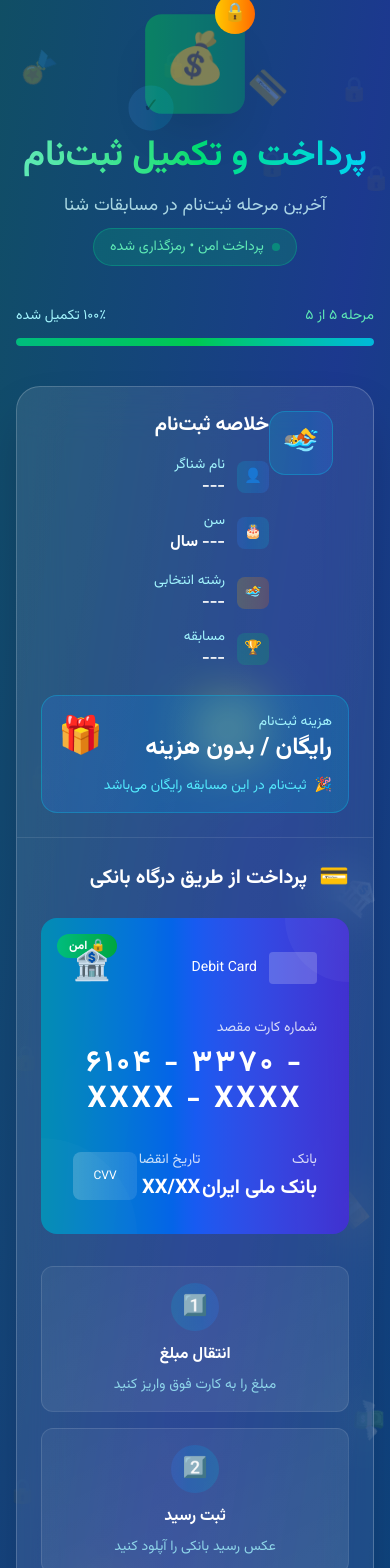
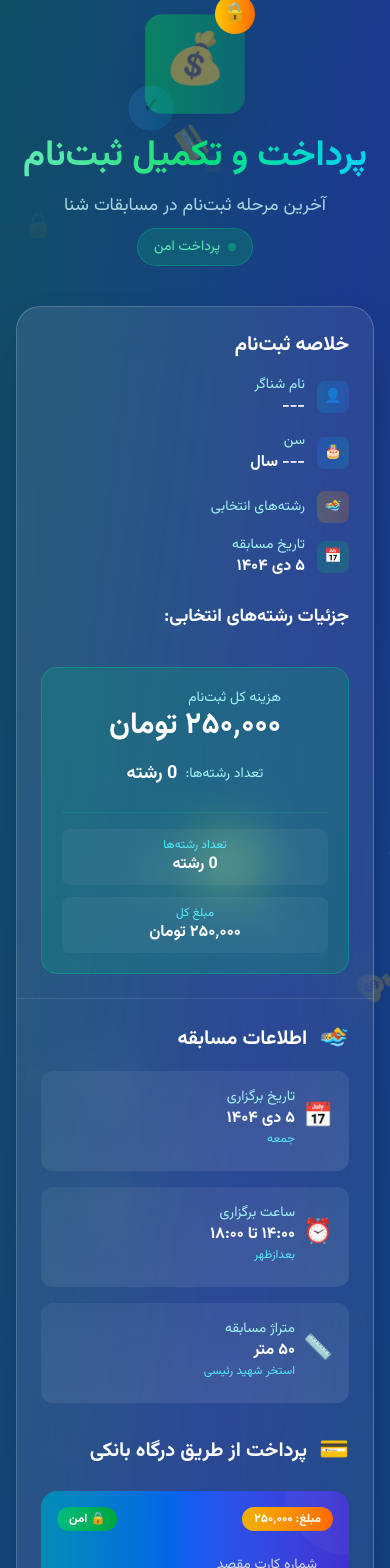
Before and after one commit to mobina211/SwimLeagueEntry, a Vue app: page /payment in a window 390 px wide. Shown: the top 1568 px of the page. Built offline with nearby package versions, Linux system fonts and the light colour scheme.

Commit message:
fixed payment info

```diff
--- a/src/components/Payment.vue
+++ b/src/components/Payment.vue
@@ -64,18 +64,7 @@
         <div
           class="inline-flex items-center px-4 py-2 rounded-full bg-gradient-to-r from-emerald-500/20 to-green-500/20 border border-emerald-400/30">
           <span class="w-2 h-2 rounded-full bg-emerald-500 animate-pulse ml-2"></span>
-          <span class="text-sm text-emerald-300 font-medium">پرداخت امن • رمزگذاری شده</span>
-        </div>
-      </div>
-
-      <!-- Progress indicator -->
-      <div class="mb-10">
-        <div class="flex items-center justify-between mb-3">
-          <span class="text-sm text-emerald-300 font-medium">مرحله ۵ از ۵</span>
-          <span class="text-sm text-cyan-200">۱۰۰٪ تکمیل شده</span>
-        </div>
-        <div class="h-2 bg-white/10 rounded-full overflow-hidden">
-          <div class="h-full bg-gradient-to-r from-emerald-500 via-green-500 to-cyan-500 rounded-full w-full"></div>
+          <span class="text-sm text-emerald-300 font-medium">پرداخت امن</span>
         </div>
       </div>
 
@@ -84,14 +73,12 @@
         class="bg-gradient-to-br from-white/10 to-white/5 backdrop-blur-xl rounded-3xl shadow-2xl border border-white/20 overflow-hidden">
         <!-- Registration summary -->
         <div class="p-6 md:p-8 border-b border-white/10">
-          <div class="flex items-start space-x-4 space-x-reverse mb-6">
-            <div
-              class="w-16 h-16 rounded-2xl bg-gradient-to-r from-cyan-500/20 to-blue-500/20 border border-cyan-400/30 flex items-center justify-center">
-              <span class="text-3xl">🏊</span>
-            </div>
+          <div class="flex items-start mb-6">
             <div class="flex-1">
-              <h2 class="text-xl font-bold text-white mb-2">خلاصه ثبت‌نام</h2>
-              <div class="grid grid-cols-1 md:grid-cols-2 gap-4 mt-4">
+              <h2 class="text-xl font-bold text-white mb-4">خلاصه ثبت‌نام</h2>
+
+              <!-- User basic info -->
+              <div class="grid grid-cols-1 md:grid-cols-2 gap-4 mb-6">
                 <div class="space-y-3">
                   <div class="flex items-center">
                     <div
@@ -100,7 +87,7 @@
                     </div>
                     <div>
                       <p class="text-sm text-cyan-200">نام شناگر</p>
-                      <p class="font-bold text-white">{{ reg.user?.name || '---' }}</p>
+                      <p class="font-bold text-white">{{ userData?.name || '---' }}</p>
                     </div>
                   </div>
                   <div class="flex items-center">
@@ -110,7 +97,7 @@
                     </div>
                     <div>
                       <p class="text-sm text-cyan-200">سن</p>
-                      <p class="font-bold text-white">{{ reg.user?.age || '---' }} سال</p>
+                      <p class="font-bold text-white">{{ userData?.age || '---' }} سال</p>
                     </div>
                   </div>
                 </div>
@@ -118,21 +105,46 @@
                   <div class="flex items-center">
                     <div
                       class="w-8 h-8 rounded-lg bg-gradient-to-r from-yellow-500/20 to-orange-500/20 flex items-center justify-center ml-3">
-                      <span class="text-sm">{{ getMajorIcon(reg.user?.major) }}</span>
+                      <span class="text-sm">{{ getMajorIcon(selectedMajors[0]) }}</span>
                     </div>
                     <div>
-                      <p class="text-sm text-cyan-200">رشته انتخابی</p>
+                      <p class="text-sm text-cyan-200">رشته‌های انتخابی</p>
                       <p class="font-bold text-white">{{ displayMajor }}</p>
                     </div>
                   </div>
                   <div class="flex items-center">
                     <div
                       class="w-8 h-8 rounded-lg bg-gradient-to-r from-emerald-500/20 to-green-500/20 flex items-center justify-center ml-3">
-                      <span class="text-sm">🏆</span>
+                      <span class="text-sm">📅</span>
                     </div>
                     <div>
-                      <p class="text-sm text-cyan-200">مسابقه</p>
-                      <p class="font-bold text-white">{{ reg.selected?.raceName || '---' }}</p>
+                      <p class="text-sm text-cyan-200">تاریخ مسابقه</p>
+                      <p class="font-bold text-white">{{ competitionDate }}</p>
+                    </div>
+                  </div>
+                </div>
+              </div>
+
+              <!-- Selected majors details -->
+              <div class="mt-4">
+                <h3 class="text-lg font-bold text-white mb-3">جزئیات رشته‌های انتخابی:</h3>
+                <div class="space-y-3">
+                  <div v-for="(major, index) in selectedMajors" :key="index"
+                    class="flex items-center justify-between p-3 rounded-xl bg-gradient-to-r from-white/5 to-white/10">
+                    <div class="flex items-center">
+                      <div class="w-10 h-10 rounded-lg flex items-center justify-center ml-3"
+                        :class="getMajorBadgeClass(major)">
+                        <span class="text-lg">{{ getMajorIcon(major) }}</span>
+                      </div>
+                      <div>
+                        <p class="font-medium text-white">{{ getMajorTitle(major) }}</p>
+                        <p class="text-xs text-cyan-200/70">{{ getMajorDescriptionShort(major) }}</p>
+                      </div>
+                    </div>
+                    <div class="text-right flex">
+                      <p class="text-md text-cyan-200 mx-4">متراژ</p>
+                      <p class="text-white">{{ competitionDistance.toLocaleString('fa-IR') }}</p>
+
                     </div>
                   </div>
                 </div>
@@ -140,31 +152,90 @@
             </div>
           </div>
 
-          <!-- Fee box -->
-          <div class="mt-6 p-4 rounded-2xl"
-            :class="fee > 0 ? 'bg-gradient-to-r from-emerald-500/20 to-green-500/20 border border-emerald-400/30' : 'bg-gradient-to-r from-blue-500/20 to-cyan-500/20 border border-cyan-400/30'">
-            <div class="flex items-center justify-between">
-              <div>
-                <p class="text-sm text-cyan-200">هزینه ثبت‌نام</p>
-                <p class="text-2xl font-black text-white">{{ feeText }}</p>
+          <!-- Total fee box -->
+          <div
+            class="mt-6 p-5 rounded-2xl bg-gradient-to-r from-emerald-500/20 to-green-500/20 border border-emerald-400/30">
+            <div class="flex flex-col md:flex-row items-center justify-between">
+              <div class="mb-4 md:mb-0">
+                <p class="text-sm text-cyan-200">هزینه کل ثبت‌نام</p>
+                <div class="flex items-center space-x-4 space-x-reverse">
+                  <p class="text-3xl font-black text-white">{{ totalFee.toLocaleString('fa-IR') }} تومان</p>
+                  <div v-if="hasDiscount"
+                    class="inline-flex items-center px-3 py-1 rounded-full bg-gradient-to-r from-yellow-500/20 to-orange-500/20">
+                    <span class="text-yellow-300 text-sm font-medium">تخفیف ۲۰٪</span>
+                  </div>
+                </div>
               </div>
-              <div class="text-4xl">
-                {{ fee > 0 ? '💰' : '🎁' }}
+
+              <div class="text-center md:text-right">
+                <div class="flex items-center justify-center md:justify-end mb-2">
+                  <span class="text-cyan-200 text-sm ml-2">تعداد رشته‌ها:</span>
+                  <span class="font-bold text-white text-lg">{{ selectedMajors.length }} رشته</span>
+                </div>
               </div>
             </div>
-            <div v-if="fee > 0" class="mt-3 text-sm text-emerald-300 flex items-center">
-              <span class="ml-2">ℹ️</span>
-              <span>این مبلغ غیرقابل استرداد می‌باشد</span>
-            </div>
-            <div v-else class="mt-3 text-sm text-cyan-300 flex items-center">
-              <span class="ml-2">🎉</span>
-              <span>ثبت‌نام در این مسابقه رایگان می‌باشد</span>
+
+            <!-- Fee breakdown -->
+            <div class="mt-4 pt-4 border-t border-emerald-400/20">
+              <div class="grid grid-cols-1 md:grid-cols-2 gap-3">
+                <div class="text-center p-2 rounded-lg bg-white/5">
+                  <p class="text-xs text-cyan-300">تعداد رشته‌ها</p>
+                  <p class="font-bold text-white">{{ selectedMajors.length }} رشته</p>
+                </div>
+                <div class="text-center p-2 rounded-lg bg-white/5">
+                  <p class="text-xs text-cyan-300">مبلغ کل</p>
+                  <p class="font-bold text-white">{{ totalFee.toLocaleString('fa-IR') }} تومان</p>
+                </div>
+              </div>
             </div>
           </div>
         </div>
 
         <!-- Payment instructions -->
         <div class="p-6 md:p-8">
+          <!-- Competition details -->
+          <div class="mb-8">
+            <h3 class="text-xl font-bold text-white mb-4 flex items-center">
+              <span class="ml-3 text-2xl">🏊</span>
+              اطلاعات مسابقه
+            </h3>
+
+            <div class="grid grid-cols-1 md:grid-cols-3 gap-4">
+              <div class="bg-gradient-to-br from-white/5 to-white/10 p-4 rounded-xl">
+                <div class="flex items-center mb-2">
+                  <span class="text-2xl ml-2">📅</span>
+                  <div>
+                    <p class="text-sm text-cyan-200">تاریخ برگزاری</p>
+                    <p class="font-bold text-white">{{ competitionDate }}</p>
+                    <p class="text-xs text-cyan-300">{{ competitionDay }}</p>
+                  </div>
+                </div>
+              </div>
+
+              <div class="bg-gradient-to-br from-white/5 to-white/10 p-4 rounded-xl">
+                <div class="flex items-center mb-2">
+                  <span class="text-2xl ml-2">⏰</span>
+                  <div>
+                    <p class="text-sm text-cyan-200">ساعت برگزاری</p>
+                    <p class="font-bold text-white">{{ competitionTime }}</p>
+                    <p class="text-xs text-cyan-300">{{ userData?.age < 12 ? 'صبح' : 'بعدازظهر' }}</p>
+                  </div>
+                </div>
+              </div>
+
+              <div class="bg-gradient-to-br from-white/5 to-white/10 p-4 rounded-xl">
+                <div class="flex items-center mb-2">
+                  <span class="text-2xl ml-2">📏</span>
+                  <div>
+                    <p class="text-sm text-cyan-200">متراژ مسابقه</p>
+                    <p class="font-bold text-white">{{ competitionDistance }} متر</p>
+                    <p class="text-xs text-cyan-300">استخر شهید رئیسی</p>
+                  </div>
+                </div>
+              </div>
+            </div>
+          </div>
+
           <!-- Bank card section -->
           <div class="mb-10">
             <h3 class="text-xl font-bold text-white mb-6 flex items-center">
@@ -173,7 +244,7 @@
             </h3>
 
             <!-- Bank card design -->
-            <div class="relative overflow-hidden rounded-2xl">
+            <div class="relative overflow-hidden rounded-2xl mb-8">
               <!-- Card background -->
               <div class="absolute inset-0 bg-gradient-to-r from-cyan-600 via-blue-600 to-indigo-700 opacity-90"></div>
 
@@ -189,32 +260,15 @@
               <div class="relative z-10 p-8">
                 <div class="flex items-center justify-between mb-8">
                   <div class="flex items-center">
-                    <div class="w-12 h-8 rounded bg-white/20 ml-3"></div>
-                    <span class="text-white text-sm font-medium">Debit Card</span>
                   </div>
-                  <div class="text-3xl">🏦</div>
                 </div>
 
                 <div class="mb-8">
                   <div class="text-white/80 text-sm mb-2">شماره کارت مقصد</div>
                   <div class="text-3xl font-mono font-bold text-white tracking-widest dir-ltr">
-                    ۶۱۰۴ - ۳۳۷۰ - XXXX - XXXX
+                    6174 - 3376 - 0405 - 5028
                   </div>
-                </div>
-
-                <div class="flex items-center justify-between">
-                  <div>
-                    <div class="text-white/80 text-sm mb-1">بانک</div>
-                    <div class="text-xl font-bold text-white">بانک ملی ایران</div>
-                  </div>
-                  <div>
-                    <div class="text-white/80 text-sm mb-1">تاریخ انقضا</div>
-                    <div class="text-xl font-bold text-white">XX/XX</div>
-                  </div>
-                  <div
-                    class="w-16 h-12 rounded-lg bg-gradient-to-r from-white/20 to-white/10 flex items-center justify-center">
-                    <div class="text-white text-xs">CVV</div>
-                  </div>
+                  <p class="text-white/60 text-sm mt-2">به نام: بهزاد چشفر</p>
                 </div>
               </div>
 
@@ -222,6 +276,12 @@
               <div
                 class="absolute top-4 left-4 bg-gradient-to-r from-emerald-500 to-green-600 text-white text-xs font-bold px-3 py-1 rounded-full">
                 🔒 امن
+              </div>
+
+              <!-- Amount badge -->
+              <div
+                class="absolute top-4 right-4 bg-gradient-to-r from-yellow-500 to-orange-500 text-white text-xs font-bold px-3 py-1 rounded-full">
+                مبلغ: {{ totalFee.toLocaleString('fa-IR') }}
               </div>
             </div>
 
@@ -233,7 +293,7 @@
                   <span class="text-xl">1️⃣</span>
                 </div>
                 <h4 class="font-bold text-white mb-2">انتقال مبلغ</h4>
-                <p class="text-sm text-cyan-200/80">مبلغ را به کارت فوق واریز کنید</p>
+                <p class="text-sm text-cyan-200/80">مبلغ {{ totalFee.toLocaleString('fa-IR') }} تومان را واریز کنید</p>
               </div>
               <div class="text-center p-4 rounded-xl bg-gradient-to-br from-white/5 to-white/10 border border-white/10">
                 <div
@@ -259,7 +319,7 @@
             <div class="flex items-start justify-between mb-6">
               <div class="flex items-center space-x-3 space-x-reverse">
                 <div
-                  class="w-14 h-14 rounded-xl bg-gradient-to-r from-yellow-500/20 to-orange-500/20 border border-yellow-400/30 flex items-center justify-center">
+                  class="w-14 h-14 rounded-xl bg-gradient-to-r from-yellow-500/20 to-orange-500/20 border border-yellow-400/30 flex items-center justify-center mx-4">
                   <span class="text-2xl">🧾</span>
                 </div>
                 <div>
@@ -298,6 +358,9 @@
                   <p class="text-cyan-200/70 text-sm">
                     حداکثر حجم: ۵ مگابایت • فرمت‌های مجاز: JPG, PNG
                   </p>
+                  <p class="text-cyan-300/70 text-xs mt-2">
+                    مبلغ قابل پرداخت: {{ totalFee.toLocaleString('fa-IR') }} تومان
+                  </p>
                 </div>
 
                 <div v-if="!preview"
@@ -328,7 +391,7 @@
                 <div
                   class="absolute bottom-3 left-3 text-xs bg-black/70 text-white px-3 py-2 rounded-lg flex items-center">
                   <span class="ml-2">🧾</span>
-                  <span>رسید پرداخت بانکی</span>
+                  <span>رسید پرداخت بانکی - {{ totalFee.toLocaleString('fa-IR') }} تومان</span>
                 </div>
               </div>
             </div>
@@ -371,10 +434,9 @@
                 <div class="w-6 h-2 rounded-full bg-white/30"></div>
                 <div class="w-6 h-2 rounded-full bg-white/30"></div>
                 <div class="w-6 h-2 rounded-full bg-white/30"></div>
-                <div class="w-6 h-2 rounded-full bg-white/30"></div>
-                <div class="w-10 h-2 rounded-full bg-emerald-500"></div>
+                <div class="w-10 h-2 rounded-full bg-emerald-500 mx-2"></div>
               </div>
-              <p class="text-sm mt-3">مرحله ۵ از ۵ • پرداخت و تکمیل</p>
+              <p class="text-sm mt-3">مرحله ۴ از ۴ • پرداخت و تکمیل</p>
             </div>
 
             <button @click="finalize" :disabled="!preview || processing" :class="[
@@ -408,31 +470,85 @@
 </template>
 
 <script setup>
-import { ref, computed } from "vue";
+import { ref, computed, onMounted } from "vue";
 import { useRouter } from "vue-router";
 import { SHEET_ENDPOINT } from "../config";
 
 const router = useRouter();
-const reg = JSON.parse(sessionStorage.getItem("registration-step") || "{}");
-const uploads = JSON.parse(sessionStorage.getItem("uploads") || "{}");
-const preview = ref(uploads.receipt || null);
+
+// Load data from localStorage
+const userData = ref({});
+const selectedMajors = ref([]);
+const registrationData = ref({});
+
+const preview = ref(null);
 const error = ref("");
 const processing = ref(false);
 
-const fee = computed(() => reg.selected && reg.selected.fee ? reg.selected.fee : 0);
-const feeText = computed(() => fee.value ? `${fee.value.toLocaleString('fa-IR')} تومان` : "رایگان / بدون هزینه");
+// Load data from localStorage on component mount
+onMounted(() => {
+  try {
+    // Load user data
+    const storedUser = JSON.parse(sessionStorage.getItem("user-full") || "{}");
+    userData.value = storedUser;
+
+    // Load selected majors (could be single or array)
+    if (storedUser.majors) {
+      selectedMajors.value = Array.isArray(storedUser.majors) ? storedUser.majors : [storedUser.majors];
+    } else if (storedUser.major) {
+      selectedMajors.value = [storedUser.major];
+    }
+
+    // Load registration data
+    const storedReg = JSON.parse(sessionStorage.getItem("registration-step") || "{}");
+    registrationData.value = storedReg;
+
+    // Load uploaded receipt if exists
+    const uploads = JSON.parse(sessionStorage.getItem("uploads") || "{}");
+    if (uploads.receipt) {
+      preview.value = uploads.receipt;
+    }
+
+  } catch (err) {
+    error.value = "خطا در بارگذاری اطلاعات. لطفاً از ابتدا شروع کنید.";
+    console.error("Error loading data:", err);
+  }
+});
+
+// Computed properties
+const perMajorFee = computed(() => {
+  return userData.value.registrationDetails?.perMajorFee || 350000;
+});
+
+const hasDiscount = computed(() => {
+  return false;
+});
+
+const totalFee = computed(() => {
+  return 250000;
+});
 
 const displayMajor = computed(() => {
-  const majors = {
-    parvane: "پروانه",
-    sine: "سینه",
-    posht: "پشت",
-    ghorbaqe: "غورباغه",
-    all: "تمامی رشته‌ها"
-  };
-  return majors[reg.user?.major] || reg.user?.major || '---';
+  return selectedMajors.value.map(major => getMajorTitle(major)).join(' و ');
 });
 
+const competitionDate = computed(() => {
+  return userData.value.age < 12 ? '۴ دی ۱۴۰۴' : '۵ دی ۱۴۰۴';
+});
+
+const competitionDay = computed(() => {
+  return userData.value.age < 12 ? 'پنجشنبه' : 'جمعه';
+});
+
+const competitionTime = computed(() => {
+  return userData.value.age < 12 ? '۸:۰۰ تا ۱۲:۰۰' : '۱۴:۰۰ تا ۱۸:۰۰';
+});
+
+const competitionDistance = computed(() => {
+  return userData.value.age < 12 ? '۲۵' : '۵۰';
+});
+
+// Helper functions
 function getMajorIcon(major) {
   const icons = {
     parvane: "🦋",
@@ -444,6 +560,40 @@ function getMajorIcon(major) {
   return icons[major] || "🏊";
 }
 
+function getMajorTitle(major) {
+  const titles = {
+    parvane: "پروانه",
+    sine: "سینه",
+    posht: "پشت",
+    ghorbaqe: "قورباغه",
+    all: "همه رشته‌ها"
+  };
+  return titles[major] || major;
+}
+
+function getMajorDescriptionShort(major) {
+  const descriptions = {
+    parvane: "Butterfly Stroke",
+    sine: "Breaststroke",
+    posht: "Backstroke",
+    ghorbaqe: "Breaststroke",
+    all: "All Styles"
+  };
+  return descriptions[major] || "";
+}
+
+function getMajorBadgeClass(major) {
+  const classes = {
+    parvane: 'bg-gradient-to-r from-yellow-500/20 to-orange-500/20',
+    sine: 'bg-gradient-to-r from-blue-500/20 to-cyan-500/20',
+    posht: 'bg-gradient-to-r from-green-500/20 to-emerald-500/20',
+    ghorbaqe: 'bg-gradient-to-r from-purple-500/20 to-pink-500/20',
+    all: 'bg-gradient-to-r from-cyan-500/20 via-blue-500/20 to-purple-500/20'
+  };
+  return classes[major] || 'bg-gray-700/30';
+}
+
+// File handling
 function readFile(file) {
   return new Promise((res, rej) => {
     const fr = new FileReader();
@@ -503,12 +653,22 @@ async function finalize() {
   processing.value = true;
   error.value = "";
 
-  // ساخت payload نهایی
-  const userBase = JSON.parse(sessionStorage.getItem("user-full") || "{}");
+  // Build final payload
   const finalPayload = {
     timestamp: new Date().toISOString(),
-    personal: userBase,
-    registration: reg.selected,
+    personal: userData.value,
+    registration: {
+      majors: selectedMajors.value,
+      majorTitles: selectedMajors.value.map(major => getMajorTitle(major)),
+      totalFee: totalFee.value,
+      perMajorFee: perMajorFee.value,
+      hasDiscount: hasDiscount.value,
+      competitionDate: competitionDate.value,
+      competitionTime: competitionTime.value,
+      competitionDistance: competitionDistance.value,
+      competitionDay: competitionDay.value,
+      registrationDate: new Date().toLocaleDateString('fa-IR')
+    },
     uploads: uploads
   };
 
@@ -524,9 +684,13 @@ async function finalize() {
     }
 
     const txt = await res.text();
-    // ذخیره پاسخ سرور
+    // Save server response
     sessionStorage.setItem("submission-response", txt || "ok");
     sessionStorage.setItem("registration-complete", "true");
+
+    // Save final data for success page
+    sessionStorage.setItem("final-registration", JSON.stringify(finalPayload));
+
     router.push("/done");
   } catch (err) {
     error.value = "خطا در ارسال اطلاعات. لطفاً دوباره تلاش کنید: " + String(err);
```
